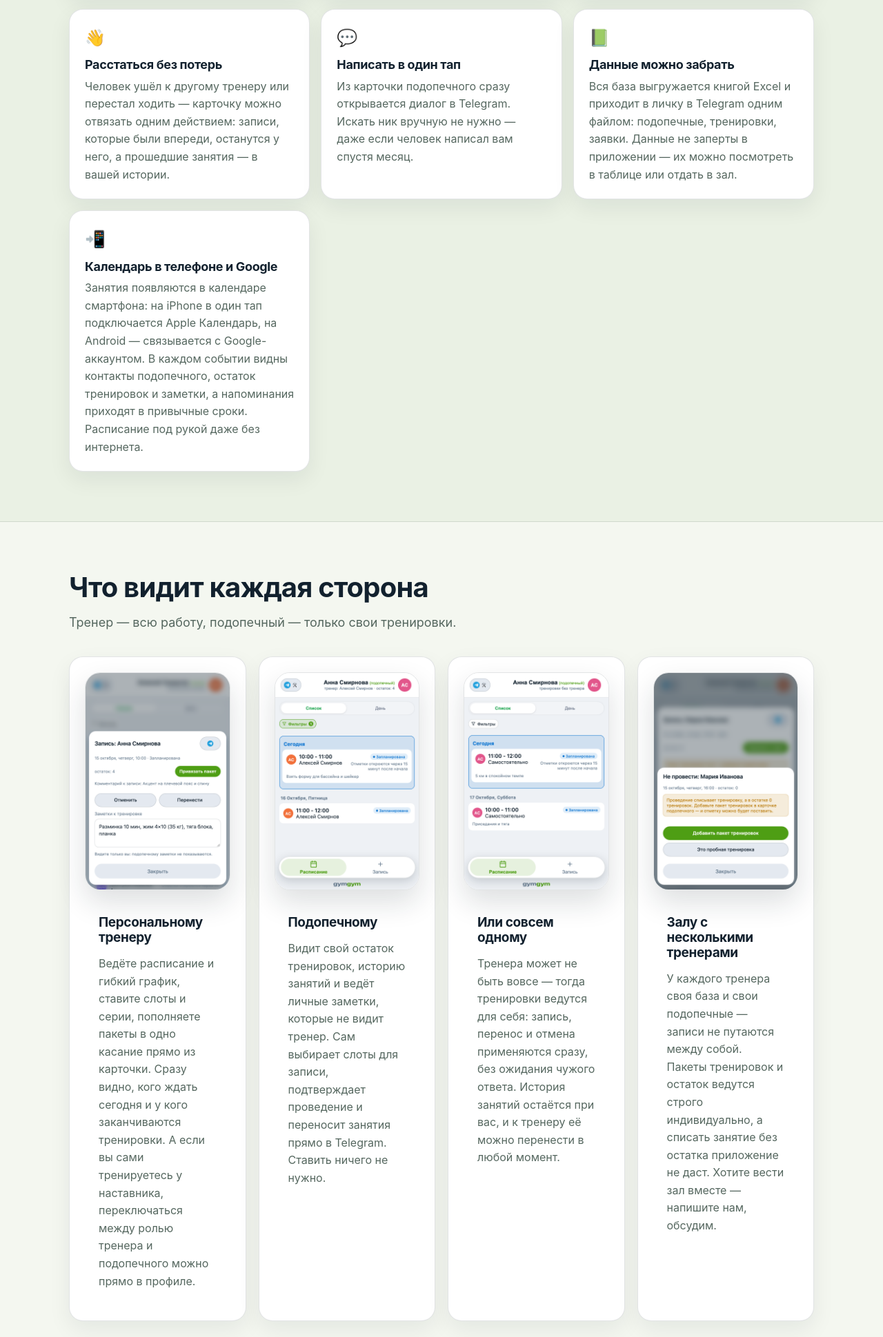
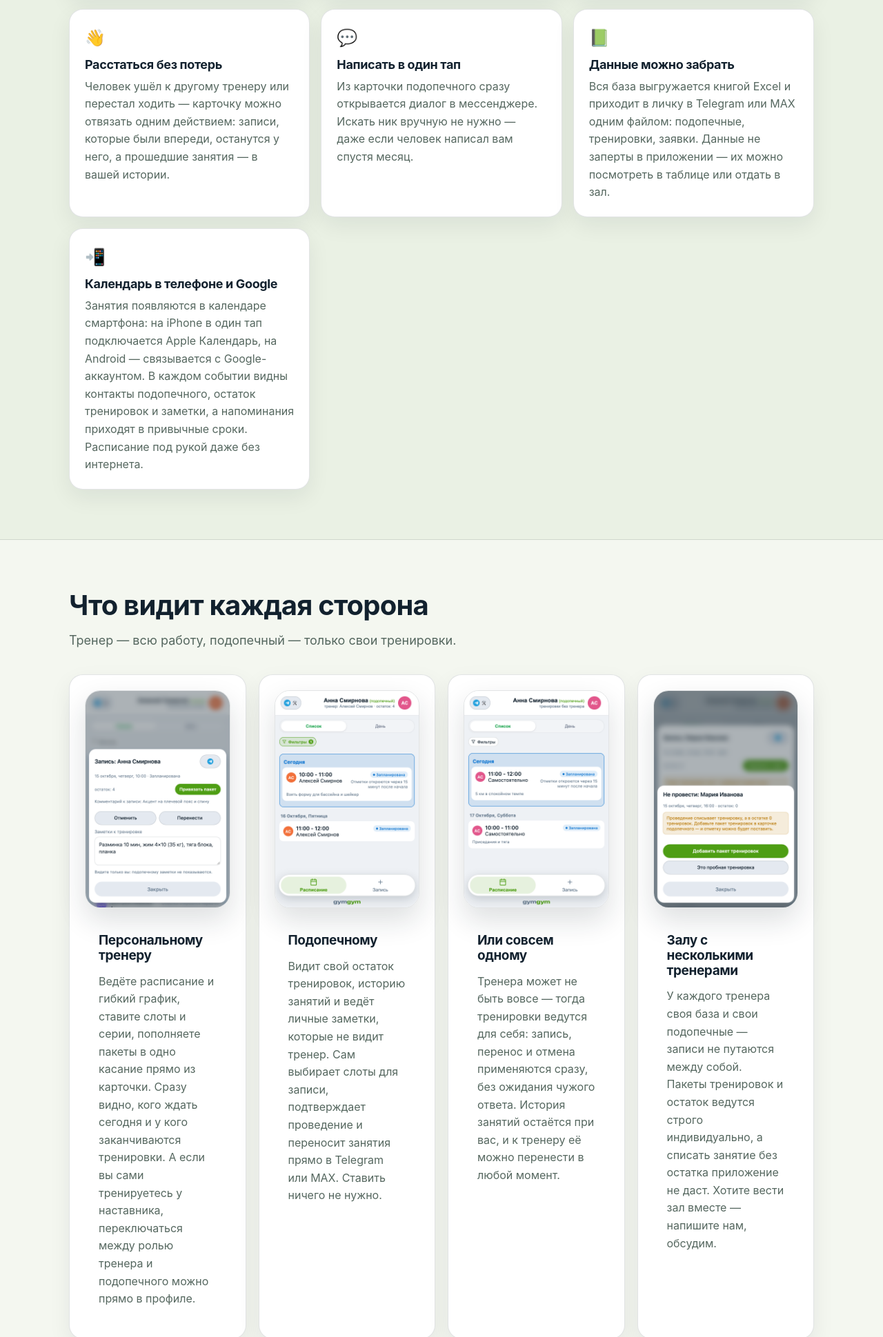
Before and after one commit to Egorbeezer/gym-gym-landing, a plain HTML site: page index.html in a window 1280 px wide. Shown: the part 4719-6658 px from the top of the page at 69% size. Drawn offline with Linux system fonts and the light colour scheme; no server answers.

Commit message:
docs(landing): актуализировать формулировки лендинга под работу в Telegram и MAX

```diff
--- a/index.html
+++ b/index.html
@@ -398,7 +398,7 @@
               <div class="card-icon">💬</div>
               <h3>Написать в один тап</h3>
               <p>
-                Из карточки подопечного сразу открывается диалог в Telegram. Искать ник вручную
+                Из карточки подопечного сразу открывается диалог в мессенджере. Искать ник вручную
                 не нужно — даже если человек написал вам спустя месяц.
               </p>
             </article>
@@ -406,7 +406,7 @@
               <div class="card-icon">📗</div>
               <h3>Данные можно забрать</h3>
               <p>
-                Вся база выгружается книгой Excel и приходит в личку в Telegram одним файлом:
+                Вся база выгружается книгой Excel и приходит в личку в Telegram или MAX одним файлом:
                 подопечные, тренировки, заявки. Данные не заперты в приложении — их можно
                 посмотреть в таблице или отдать в зал.
               </p>
@@ -449,7 +449,7 @@
                 <p>
                   Видит свой остаток тренировок, историю занятий и ведёт личные заметки, которые
                   не видит тренер. Сам выбирает слоты для записи, подтверждает проведение
-                  и переносит занятия прямо в Telegram. Ставить ничего не нужно.
+                  и переносит занятия прямо в Telegram или MAX. Ставить ничего не нужно.
                 </p>
               </div>
             </article>
@@ -558,7 +558,7 @@
               <h3>Только нужное для тренировок</h3>
               <p>
                 Приложению не нужны паспортные данные, номера банковских карт или медицинские
-                справки. Достаточно имени для карточки, телефона для связи и Telegram для напоминаний.
+                справки. Достаточно имени для карточки, телефона для связи и контакта в мессенджере для напоминаний.
               </p>
             </article>
 
@@ -694,7 +694,7 @@
             <details>
               <summary>Что делать, если что-то не работает?</summary>
               <p>
-                Кнопка со значком Telegram и гаечным ключом в шапке приложения сразу открывает диалог со службой поддержки —
+                Кнопка с гаечным ключом в шапке приложения сразу открывает диалог со службой поддержки —
                 <a href="https://t.me/gymgymsupport_bot" target="_blank" rel="noopener">@gymgymsupport_bot</a>.
                 Туда же можно написать напрямую в Telegram, если приложение не открывается вовсе:
                 этот чат работает всегда, вы написали — мы ответили там же.
```
